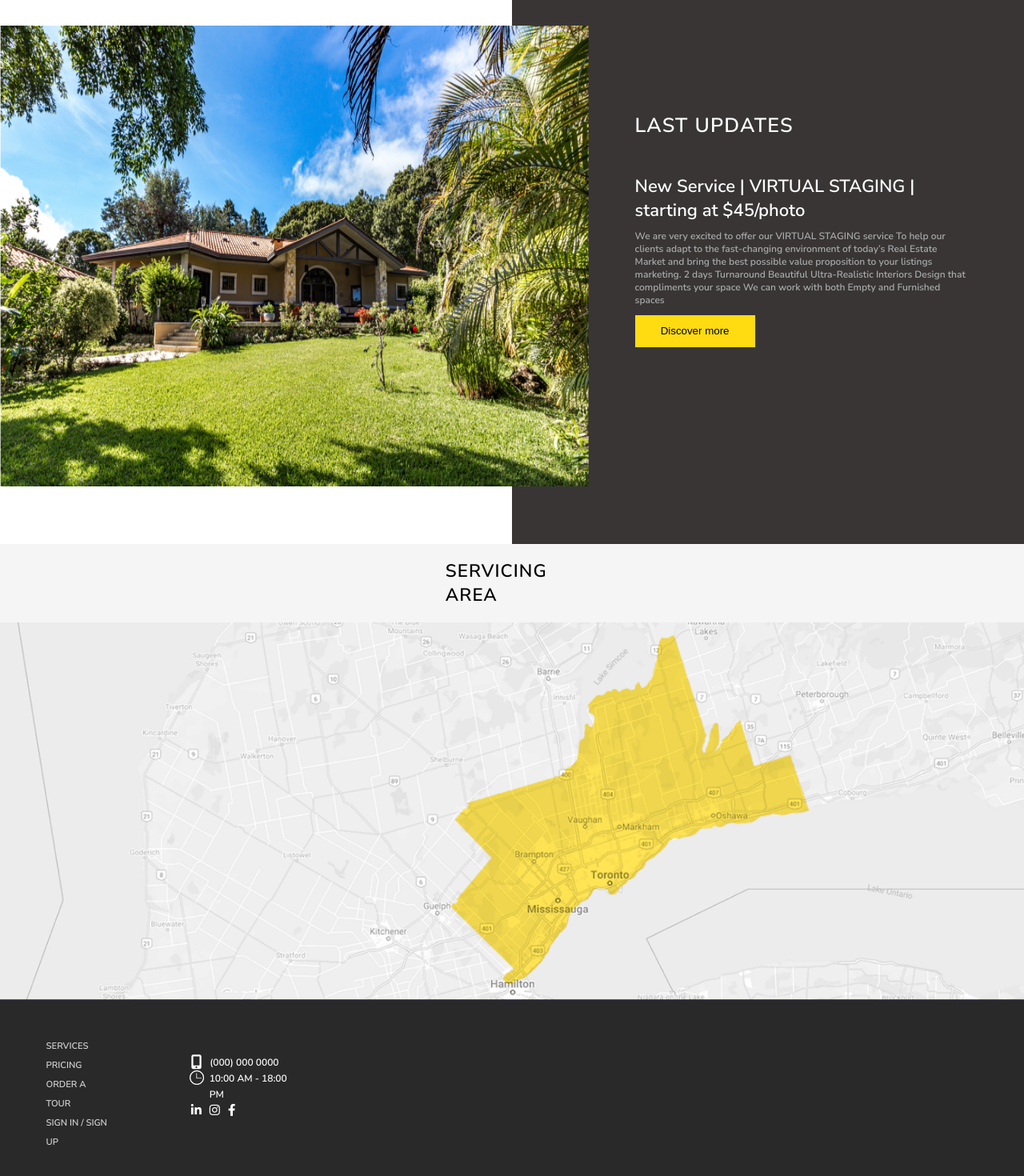
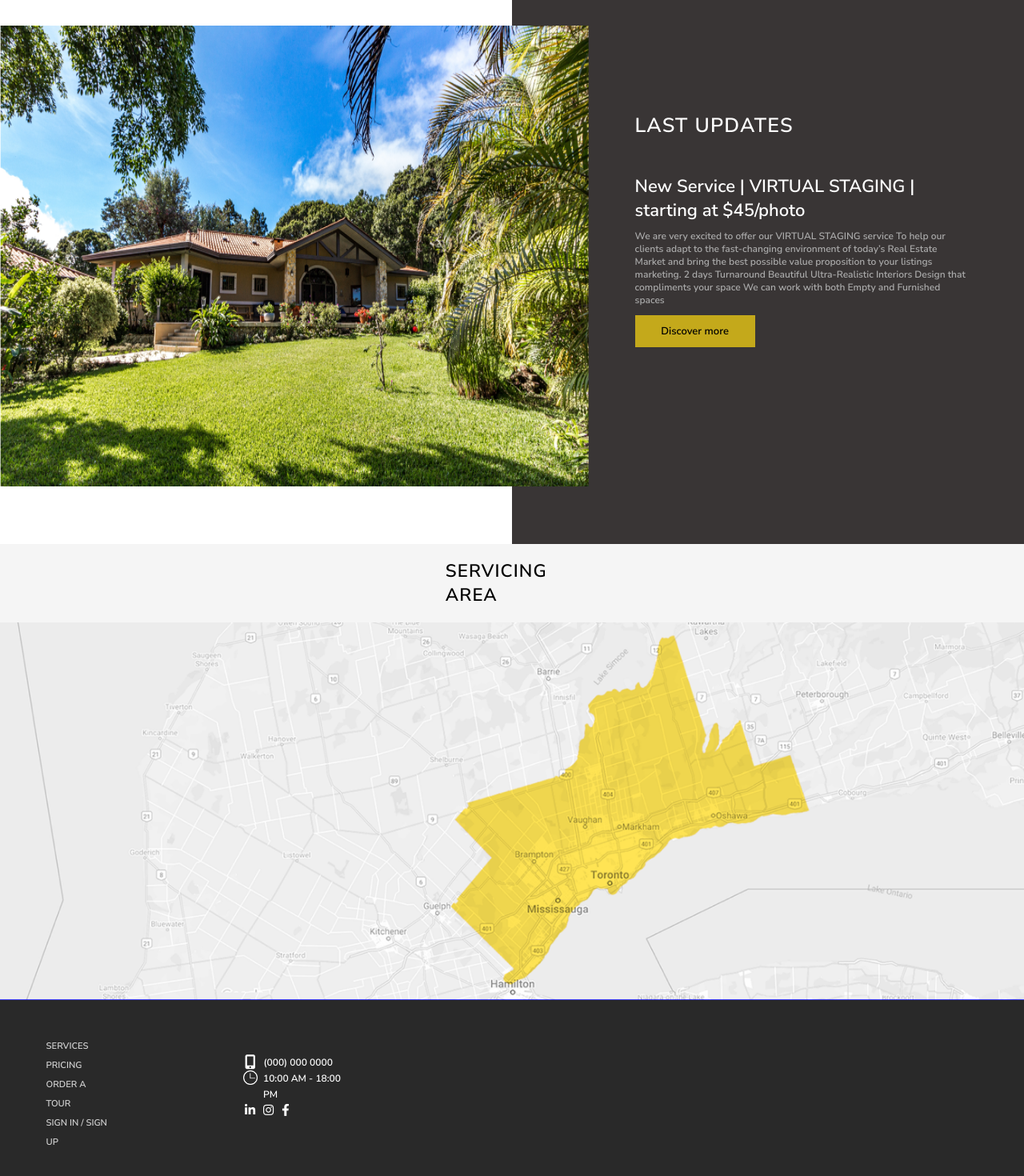
Before and after one commit to AvetBadalyan/Propery-Tours-Figma-template, a React (Create React App) app: page / in a window 1280 px wide. Shown: the part 1533-3003 px from the top of the page at 80% size. Built offline with nearby package versions, Linux system fonts and the light colour scheme.

Commit message:
feat: update some styles

```diff
--- a/src/Components/Footer.css
+++ b/src/Components/Footer.css
@@ -19,7 +19,7 @@
   flex-wrap: wrap;
   justify-content: flex-start;
   align-items: center;
-  gap: 100px;
+  gap: 13.07vw;
   font-size: 12px;
 }
 
@@ -71,7 +71,7 @@ footer ul {
   width: 10vw;
   display: flex;
   flex-direction: column;
-  justify-content: space-around;
+  justify-content: space-between;
   min-height: 10vh;
   margin-bottom: 15px;
 }
--- a/src/Components/LastUpdatesText.css
+++ b/src/Components/LastUpdatesText.css
@@ -61,6 +61,17 @@
 .last-update-button {
   width: 150px;
   height: 40px;
-  background: rgb(255, 219, 17);
+  background: rgba(255, 219, 17, 0.7);
+  border: none;
+  transition: all 0.3s ease;
+  font-family: "Nunito Sans";
+  font-style: normal;
+  font-weight: 600;
+  font-size: 13px;
+  color: rgb(0, 0, 0);
+}
+
+.last-update-button:hover {
+  background: rgba(255, 219, 17, 1);
   border: none;
 }
```
